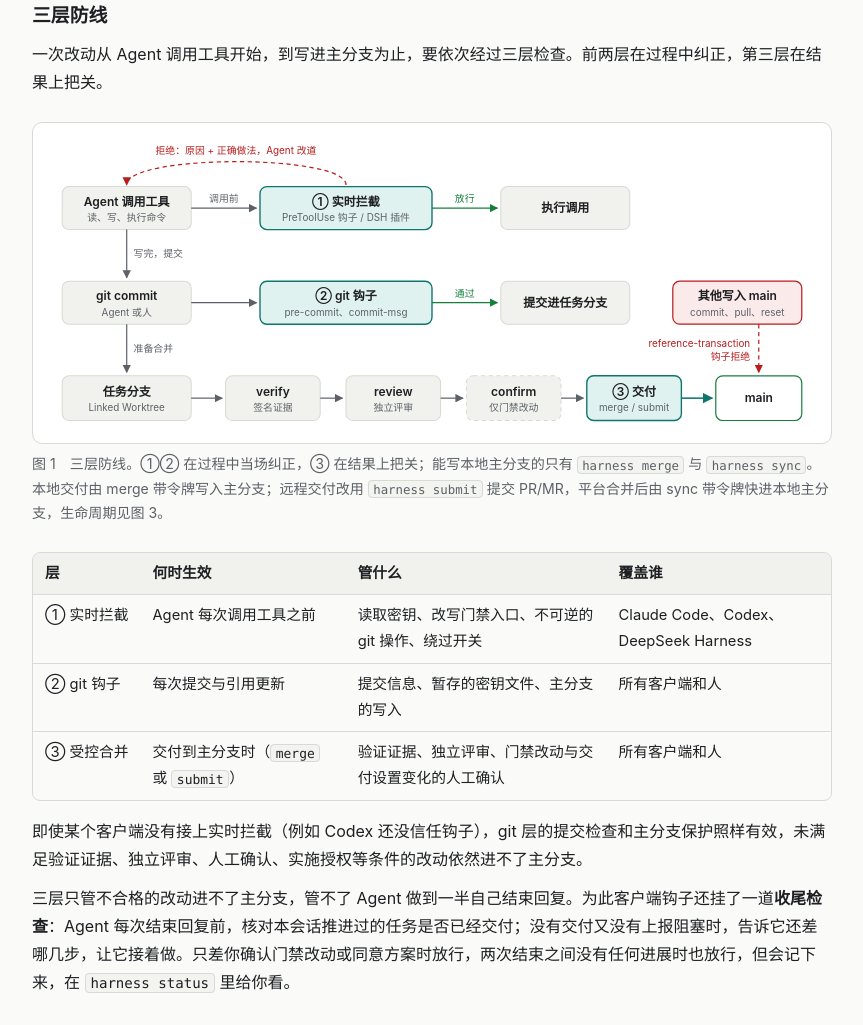
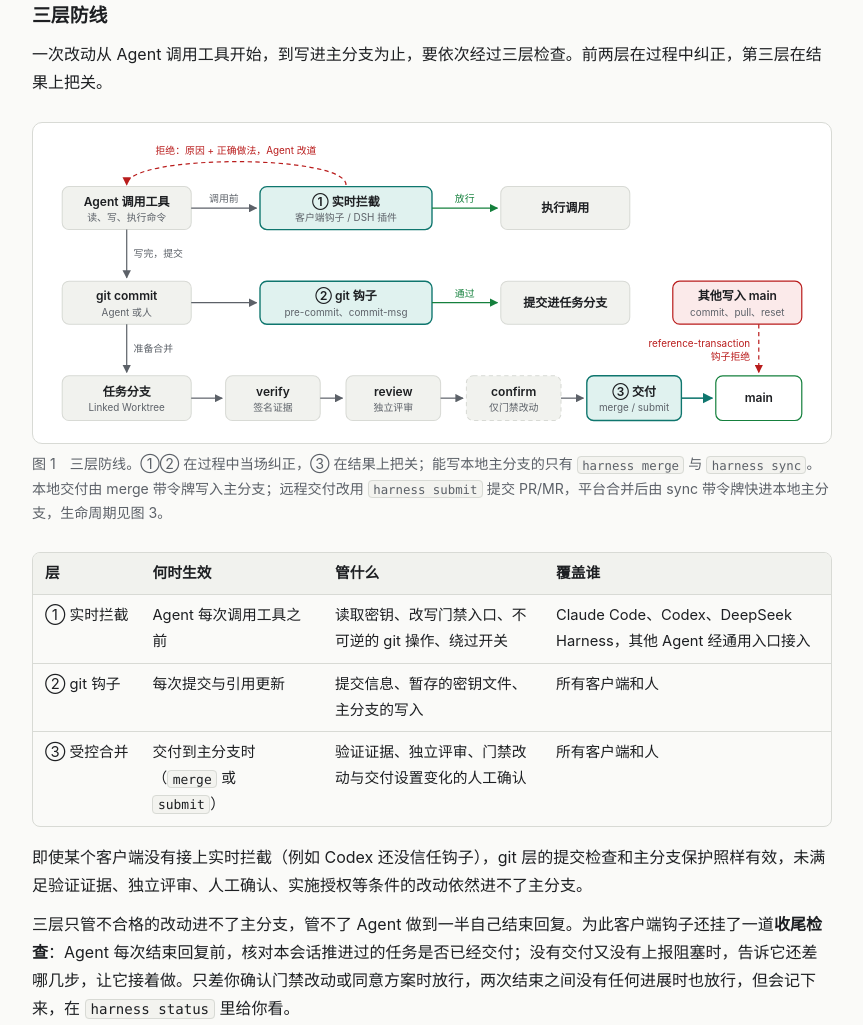
Before and after one commit to windvalley/harness, a website: page docs/index.html in a window 1280 px wide. Shown: the part 3350-4375 px from the top of the page, without its empty margins (330-1193 px from the left). Drawn offline with Linux system fonts and the light colour scheme.

Commit message:
docs(tutorial): 图与表格不再只列三个客户端
- 组件关系图写“Claude Code、Codex、DSH 等”，三层防线图第一层写“客户端钩子 / DSH 插件”
- 三层防线表格的覆盖范围注明其他 Agent 经通用入口接入
- 渲染确认方框内文字没有贴边；变更记录同步这条调整

```diff
--- a/docs/index.html
+++ b/docs/index.html
@@ -370,7 +370,7 @@ footer { border-top: 1px solid var(--line); color: var(--muted); font-size: .88r
           <text class="d-l" x="208" y="78" text-anchor="middle">调用前</text>
           <rect class="d-box accent" x="250" y="60" width="200" height="50" rx="8"/>
           <text class="d-t" x="350" y="82" text-anchor="middle">① 实时拦截</text>
-          <text class="d-s" x="350" y="100" text-anchor="middle">PreToolUse 钩子 / DSH 插件</text>
+          <text class="d-s" x="350" y="100" text-anchor="middle">客户端钩子 / DSH 插件</text>
           <line class="d-line allow" x1="450" y1="85" x2="526" y2="85" marker-end="url(#ar-allow)"/>
           <text class="d-l allow" x="488" y="78" text-anchor="middle">放行</text>
           <rect class="d-box" x="530" y="60" width="150" height="50" rx="8"/>
@@ -435,7 +435,7 @@ footer { border-top: 1px solid var(--line); color: var(--muted); font-size: .88r
     <div class="table-wrap"><table class="t-key">
       <thead><tr><th>层</th><th>何时生效</th><th>管什么</th><th>覆盖谁</th></tr></thead>
       <tbody>
-        <tr><td>① 实时拦截</td><td>Agent 每次调用工具之前</td><td>读取密钥、改写门禁入口、不可逆的 git 操作、绕过开关</td><td>Claude Code、Codex、DeepSeek Harness</td></tr>
+        <tr><td>① 实时拦截</td><td>Agent 每次调用工具之前</td><td>读取密钥、改写门禁入口、不可逆的 git 操作、绕过开关</td><td>Claude Code、Codex、DeepSeek Harness，其他 Agent 经通用入口接入</td></tr>
         <tr><td>② git 钩子</td><td>每次提交与引用更新</td><td>提交信息、暂存的密钥文件、主分支的写入</td><td>所有客户端和人</td></tr>
         <tr><td>③ 受控合并</td><td>交付到主分支时（<code>merge</code> 或 <code>submit</code>）</td><td>验证证据、独立评审、门禁改动与交付设置变化的人工确认</td><td>所有客户端和人</td></tr>
       </tbody>
@@ -450,7 +450,7 @@ footer { border-top: 1px solid var(--line); color: var(--muted); font-size: .88r
         <svg viewBox="0 0 900 400" role="img" aria-label="组件关系：Agent 客户端的钩子和 git 钩子都调用项目里的入口 .harness/bin/harness，入口按锁定的版本转发到本机的门禁代码；门禁代码从主分支的 git 对象读取配置，用本机密钥签名后把记录写进 .git/harness，并在固定检出里执行检查。">
           <rect class="d-box" x="20" y="40" width="190" height="56" rx="8"/>
           <text class="d-t" x="115" y="64" text-anchor="middle">Agent 客户端</text>
-          <text class="d-s" x="115" y="83" text-anchor="middle">Claude Code、Codex、DSH</text>
+          <text class="d-s" x="115" y="83" text-anchor="middle">Claude Code、Codex、DSH 等</text>
           <rect class="d-box" x="20" y="164" width="190" height="56" rx="8"/>
           <text class="d-t" x="115" y="188" text-anchor="middle">git 钩子</text>
           <text class="d-m" x="115" y="207" text-anchor="middle">.git/hooks/</text>
```
Also changed, not shown: CHANGELOG.md.
